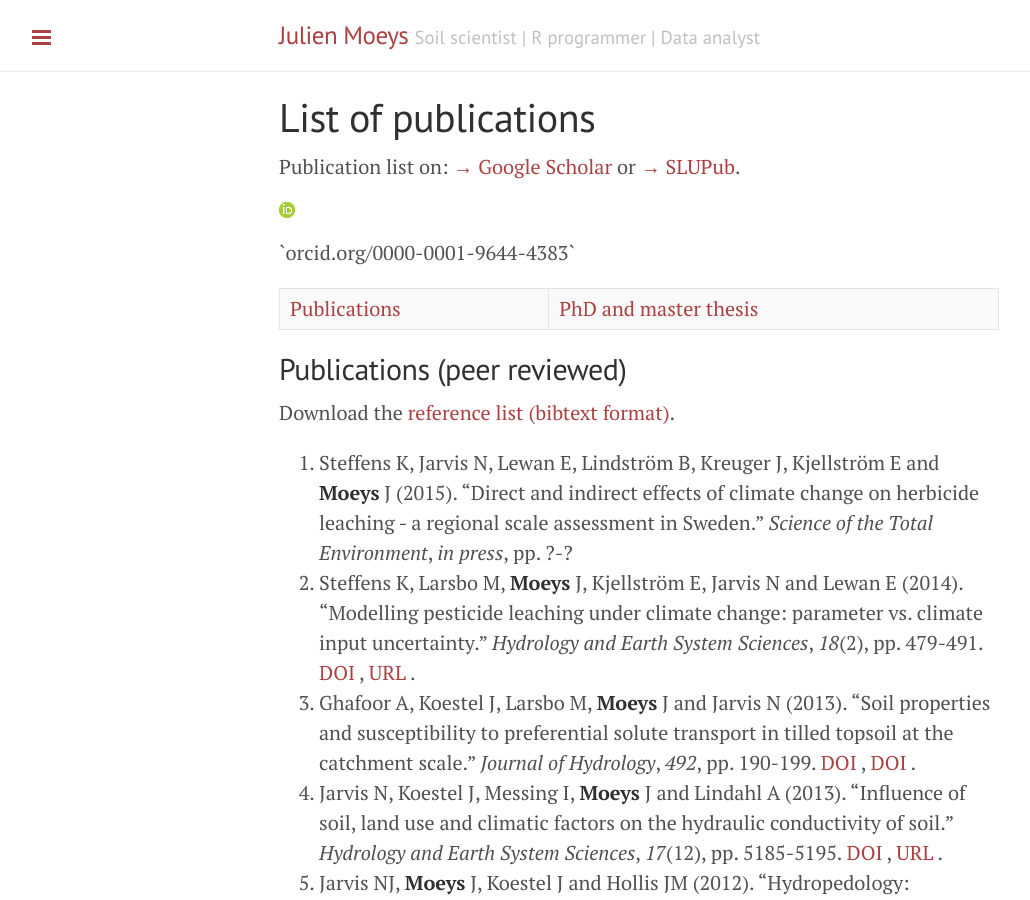
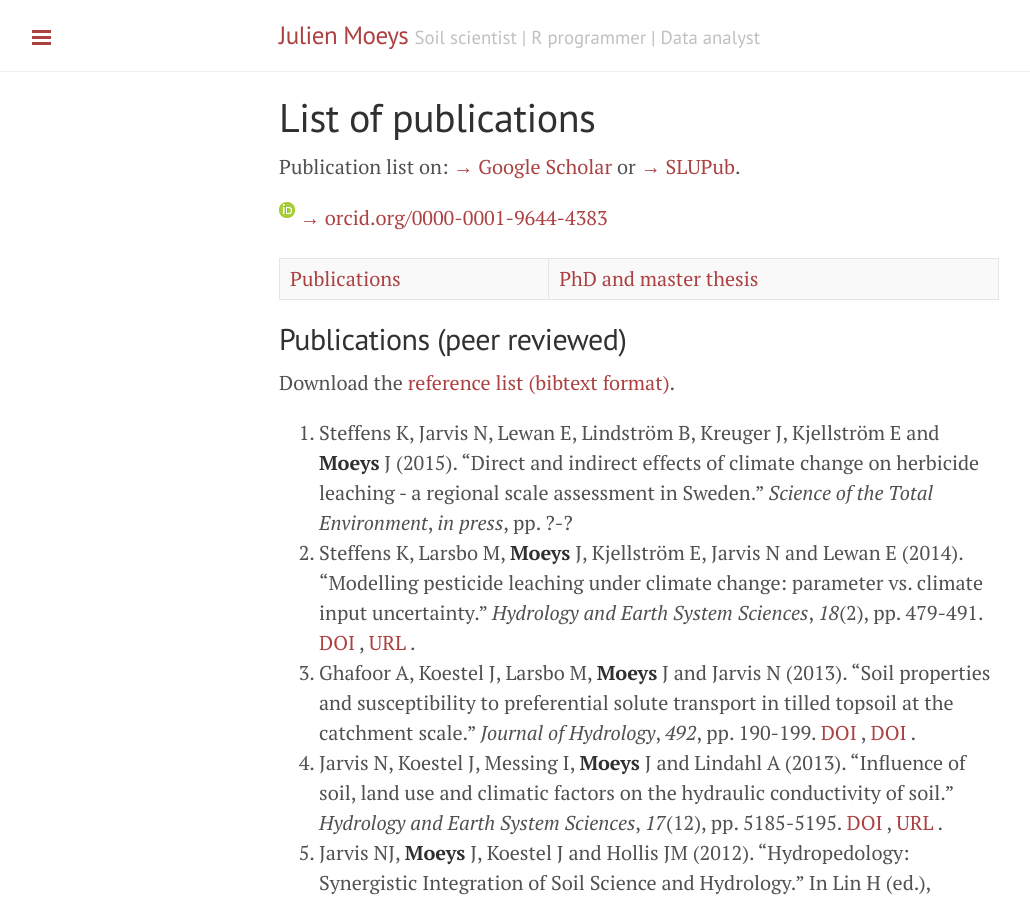
Before and after one commit to julienmoeys/julienmoeys.github.io, a Jekyll site: the page built from Publications.md, in a window 1280 px wide and 900 px high. Shown: the whole window, without its empty margins (1-1031 px from the left). Built offline with Jekyll 4.4.1, drawn with Linux system fonts in a browser that asks for light colours; Markdown is read by kramdown in place of the engine named in the settings.

Commit message:
final ORCID format

```diff
--- a/Publications.md
+++ b/Publications.md
@@ -10,7 +10,7 @@
 Publication list on: [&rarr; Google Scholar][jmGoogleScholar] or
 [&rarr; SLUPub][jmSLUPub].
 
-<p><a href="http://orcid.org/0000-0001-9644-4383"><img alt="" src="/assets/img/orcid_16x16(1).png" style="width: 16px; height: 16px; " /></a> `orcid.org/0000-0001-9644-4383`</p>
+<img alt="ORCID Logo" src="/assets/img/orcid_16x16(1).png" class="ORCID" /> [&rarr; orcid.org/0000-0001-9644-4383](http://orcid.org/0000-0001-9644-4383)
 
 [Publications](#publications) | [PhD and master thesis](#thesis)
 
```
Also changed, not shown: CV.md (+1 -1 lines).
